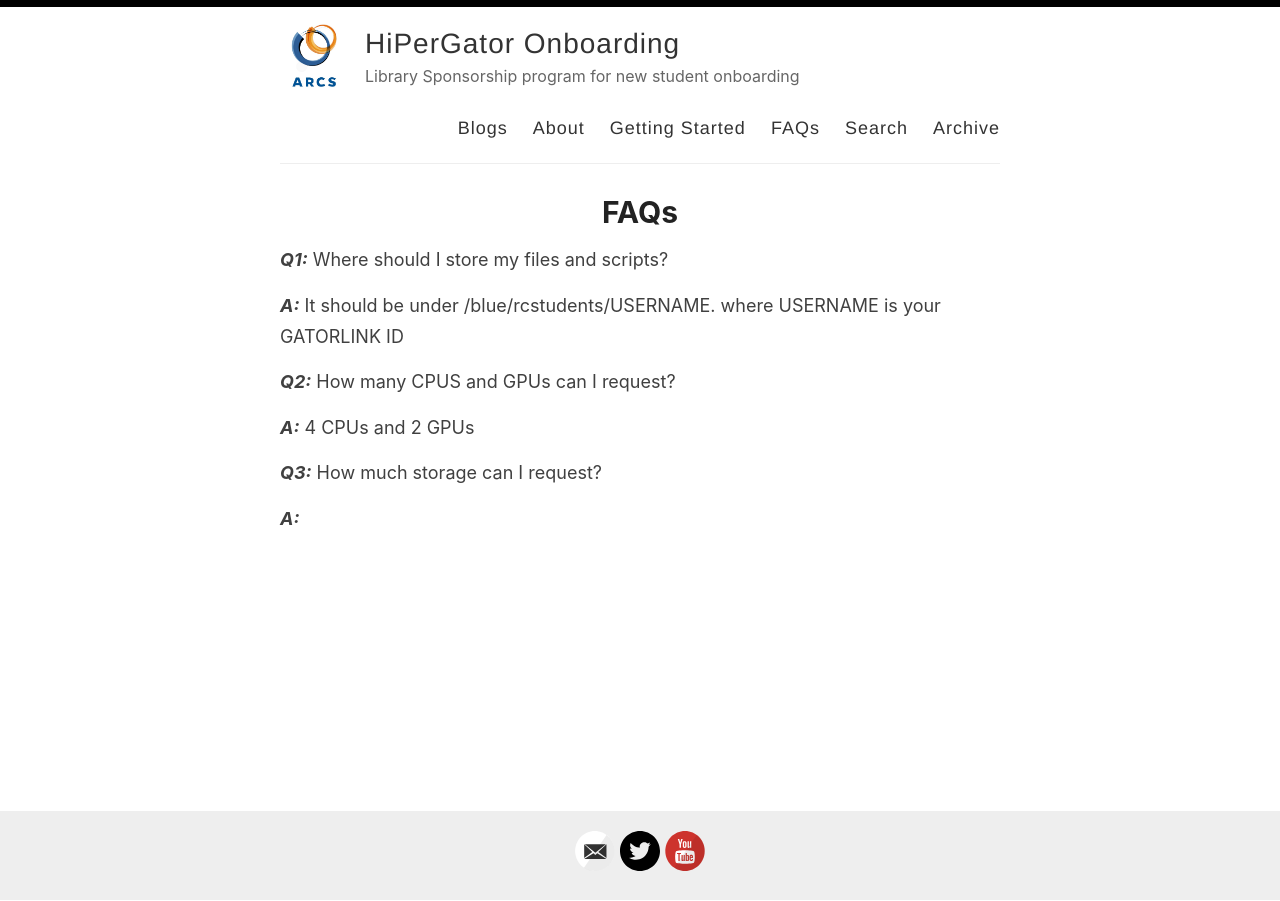
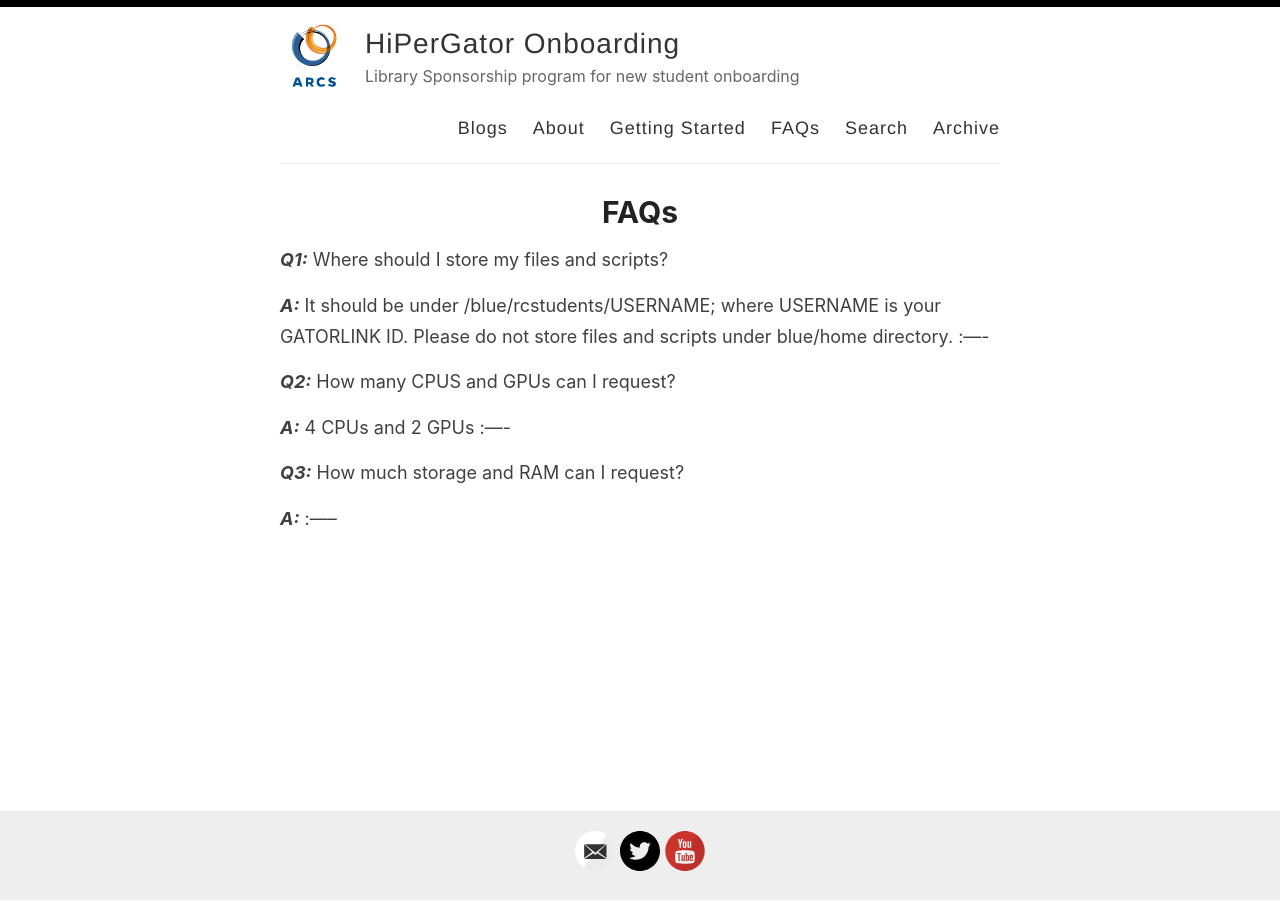
Before and after one commit to NatyaHans/HiPerGatorOnboarding, a Jekyll site: the page built from _pages/FAQs.md, in a window 1280 px wide. Built offline with Jekyll 4.4.1, drawn with Linux system fonts in a browser that asks for light colours.

Commit message:
Update FAQs.md updating conten

```diff
--- a/_pages/FAQs.md
+++ b/_pages/FAQs.md
@@ -7,14 +7,15 @@ permalink: /faqs/
 
 _**Q1:**_ Where should I store my files and scripts?
 
-_**A:**_ It should be under /blue/rcstudents/USERNAME. where USERNAME is your GATORLINK ID
-
+_**A:**_ It should be under /blue/rcstudents/USERNAME; where USERNAME is your GATORLINK ID. Please do not store files and scripts under blue/home directory.
+:----
 
 _**Q2:**_ How many CPUS and GPUs can I request?
 
 _**A:**_ 4 CPUs and 2 GPUs
+:----
 
-
-_**Q3:**_ How much storage can I request?
+_**Q3:**_ How much storage and RAM can I request?
 
 _**A:**_
+:-----
```
